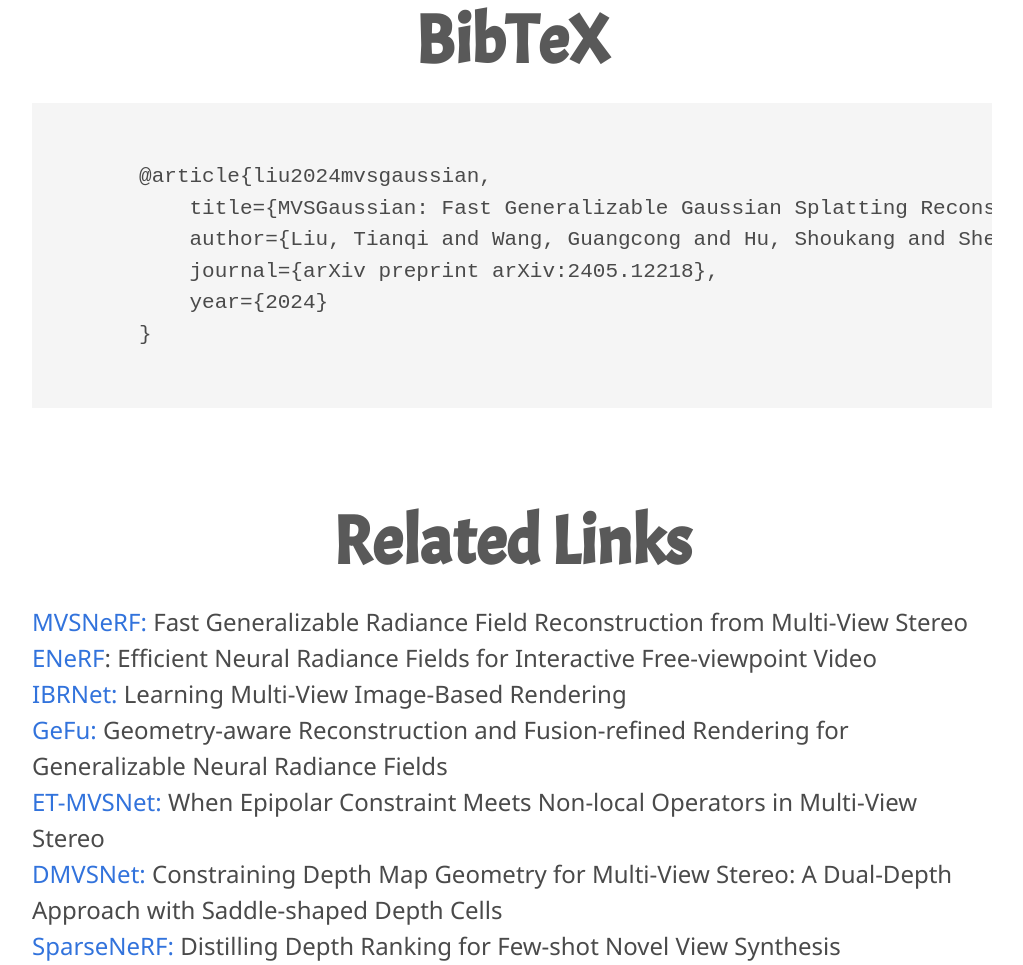
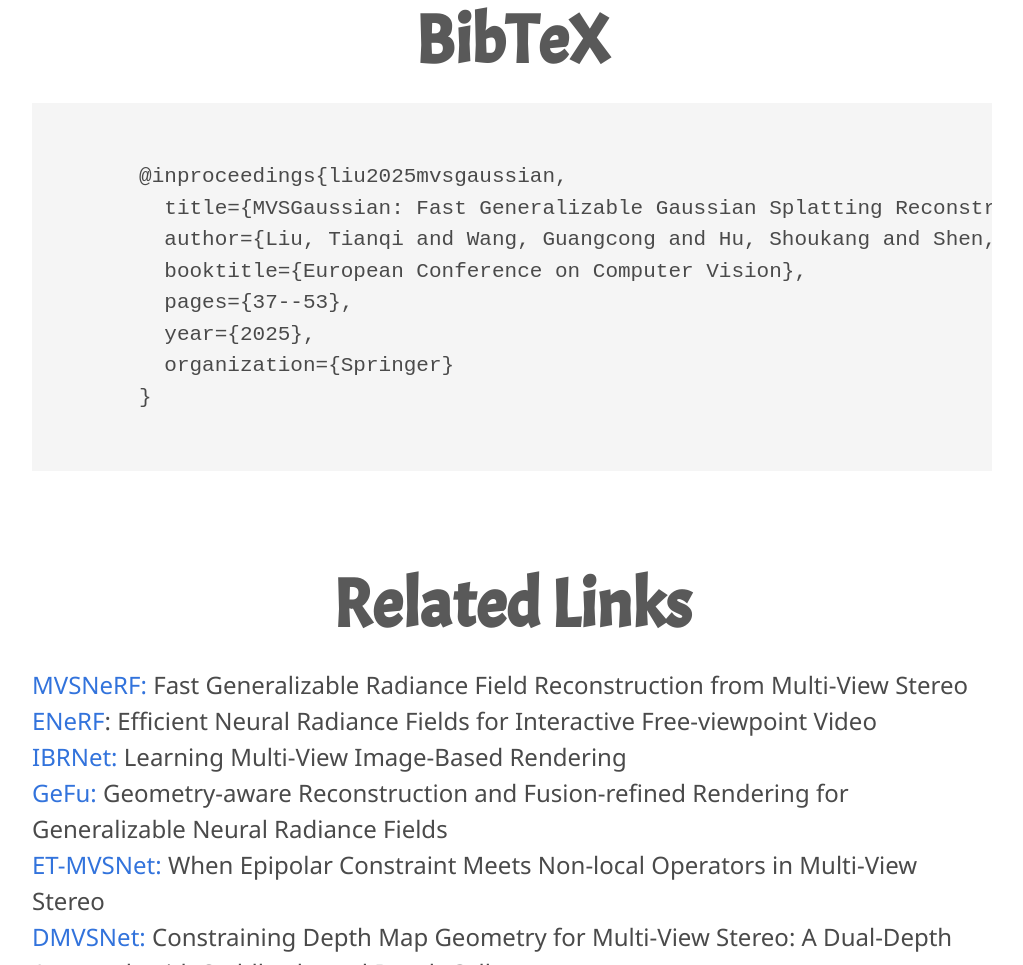
Before and after one commit to MVSGaussian/MVSGaussian.github.io, a plain HTML site: page index.html in a window 1280 px wide. Shown: the part 9414-10379 px from the top of the page, without its empty margins (128-1151 px from the left). Drawn offline with nearby package versions, Linux system fonts and the light colour scheme; some icons are missing; a web font is replaced by a local one.

Commit message:
Update index.html

```diff
--- a/index.html
+++ b/index.html
@@ -369,11 +369,13 @@
   <div class="container is-max-desktop content">
     <h2 align="center" class="title is-3 sansfont mode-font" style="font-family:'Acme';color:#595959">BibTeX</h2>
     <pre><code>
-      @article{liu2024mvsgaussian,
-          title={MVSGaussian: Fast Generalizable Gaussian Splatting Reconstruction from Multi-View Stereo},
-          author={Liu, Tianqi and Wang, Guangcong and Hu, Shoukang and Shen, Liao and Ye, Xinyi and Zang, Yuhang and Cao, Zhiguo and Li, Wei and Liu, Ziwei},
-          journal={arXiv preprint arXiv:2405.12218},
-          year={2024}
+      @inproceedings{liu2025mvsgaussian,
+        title={MVSGaussian: Fast Generalizable Gaussian Splatting Reconstruction from Multi-View Stereo},
+        author={Liu, Tianqi and Wang, Guangcong and Hu, Shoukang and Shen, Liao and Ye, Xinyi and Zang, Yuhang and Cao, Zhiguo and Li, Wei and Liu, Ziwei},
+        booktitle={European Conference on Computer Vision},
+        pages={37--53},
+        year={2025},
+        organization={Springer}
       }
     </code></pre>
   </div>
```
